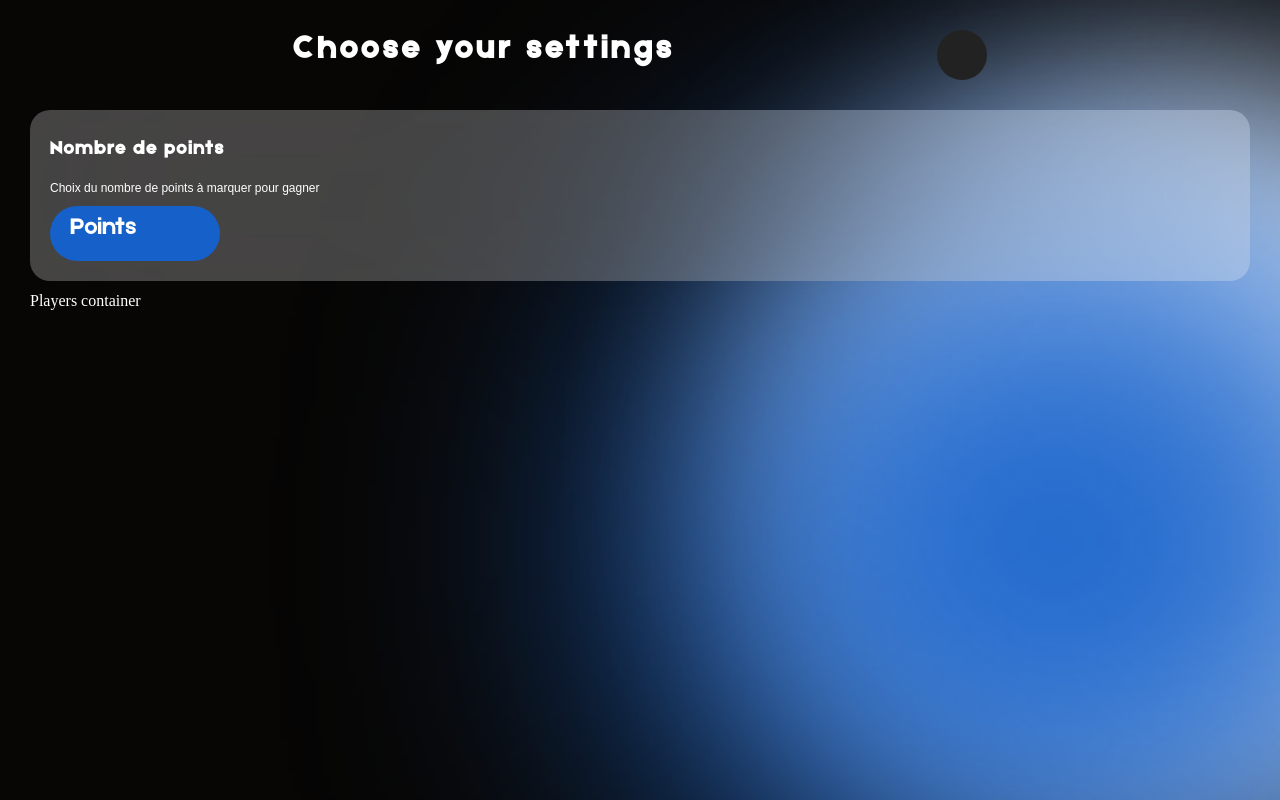
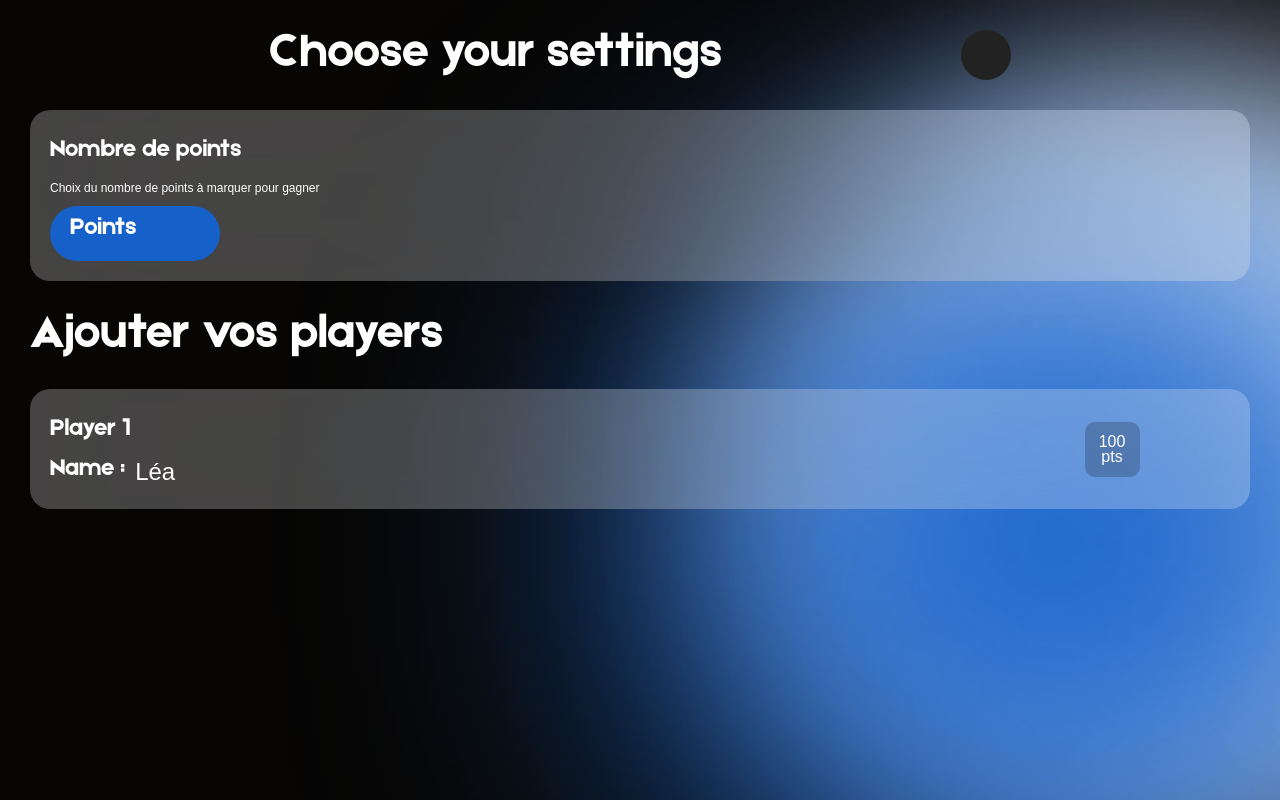
Before and after one commit to traccoenlea/1v1, a React (Create React App) app: page / in a window 1280 px wide. Built offline with nearby package versions, Linux system fonts and the light colour scheme.

Commit message:
style ok - working on the input for the name

```diff
--- a/src/assets/style/base.scss
+++ b/src/assets/style/base.scss
@@ -19,12 +19,16 @@ h4,
 h5,
 h6 {
   font-family: "Etna";
-  letter-spacing: 0.25rem;
+  font-weight: normal;
 }
 
-h2,
+h2 {
+  font-size: 3rem;
+  line-height: 3rem;
+}
+
 h3 {
-  letter-spacing: 0.1rem;
+  font-size: 1.5rem;
 }
 
 p {
@@ -51,6 +55,14 @@ input {
   }
 }
 
+.constraintsContainer,
+.onePlayerContainer {
+  background-color: rgba($color: white, $alpha: 0.25);
+  backdrop-filter: blur(100px);
+  border-radius: 20px;
+  padding: 20px;
+}
+
 // .btn {
 //   background: #041d77;
 //   width: 50%;
--- a/src/assets/style/components/homepage.scss
+++ b/src/assets/style/components/homepage.scss
@@ -12,12 +12,4 @@
       border-radius: 50%;
     }
   }
-
-  .constraintsContainer {
-    background-color: rgba($color: white, $alpha: 0.25);
-    border-radius: 20px;
-    margin-top: 30px;
-    backdrop-filter: blur(100px);
-    padding: 20px;
-  }
 }
--- /dev/null
+++ b/src/assets/style/components/player.scss
@@ -0,0 +1,29 @@
+.playersContainer {
+  .onePlayerContainer {
+    height: 80px;
+
+    .playerData {
+      width: 80%;
+
+      .playerName {
+        font-family: var(--text);
+        padding-left: 10px;
+        font-size: 1.5rem;
+        margin-top: 3px;
+      }
+    }
+
+    .playerPoints {
+      margin: auto;
+      font-family: var(--text);
+      background-color: rgba($color: black, $alpha: 0.2);
+      border-radius: 10px;
+      width: 55px;
+      height: 55px;
+
+      div {
+        height: 50%;
+      }
+    }
+  }
+}
--- a/src/assets/style/index.scss
+++ b/src/assets/style/index.scss
@@ -1,6 +1,7 @@
 @use "./base.scss";
 @use "./utils.scss";
 @use "./components/homepage.scss";
+@use "./components/player.scss";
 
 @font-face {
   font-family: "Etna"; /*Can be any text*/
--- a/src/assets/style/utils.scss
+++ b/src/assets/style/utils.scss
@@ -22,3 +22,24 @@
 .jce {
   justify-content: space-evenly;
 }
+
+.jcfs {
+  justify-content: flex-start;
+}
+
+.jcfe {
+  justify-content: flex-end;
+}
+
+// margins
+.mauto {
+  margin: auto;
+}
+
+.mt30 {
+  margin-top: 30px;
+}
+
+.mb30 {
+  margin-bottom: 30px;
+}
--- a/src/components/Homepage.js
+++ b/src/components/Homepage.js
@@ -1,21 +1,25 @@
-import React from "react";
+import React, { useState } from "react";
+import Player from "./Player";
 
 const Homepage = () => {
+  const [players, setPlayers] = useState([{ id: 0, name: "Léa" }]);
   return (
     <div className="homepageContainer">
       <div className="flex jce">
-        <h1>Choose your settings</h1>
+        <h2>Choose your settings</h2>
         <div className="settingsContainer">
           <div className="circle"></div>
         </div>
       </div>
-      <div className="constraintsContainer">
+      <div className="constraintsContainer mt30 mb30">
         <h3>Nombre de points</h3>
         <p>Choix du nombre de points à marquer pour gagner</p>
         <input type="number" min={2} placeholder="Points" />
       </div>
 
-      <div className="playersContainer">Players container</div>
+      <h2 className="mt20">Ajouter vos players</h2>
+
+      <Player players={players} />
     </div>
   );
 };
--- /dev/null
+++ b/src/components/Player.js
@@ -0,0 +1,27 @@
+import React from "react";
+import Input from "./Input";
+
+const Player = ({ players }) => {
+  console.log(players);
+  return (
+    <div className="playersContainer">
+      <div className="onePlayerContainer mt30 flex">
+        <div className="playerData">
+          <h3>Player 1</h3>
+          <div className="flex mauto">
+            <h3>Name : </h3>
+
+            <span className="playerName">Léa</span>
+          </div>
+        </div>
+
+        <div className="playerPoints flexc jcc">
+          <div className="flexc jcfs tac">100</div>
+          <div className="flexc jcfe tac">pts</div>
+        </div>
+      </div>
+    </div>
+  );
+};
+
+export default Player;
```
